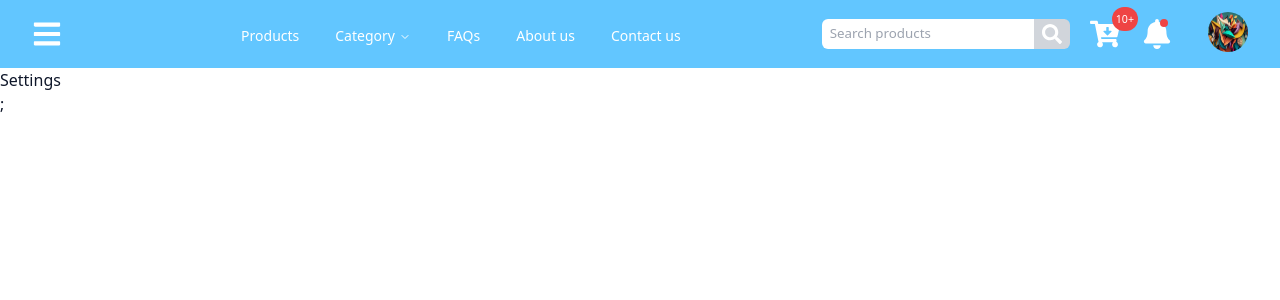
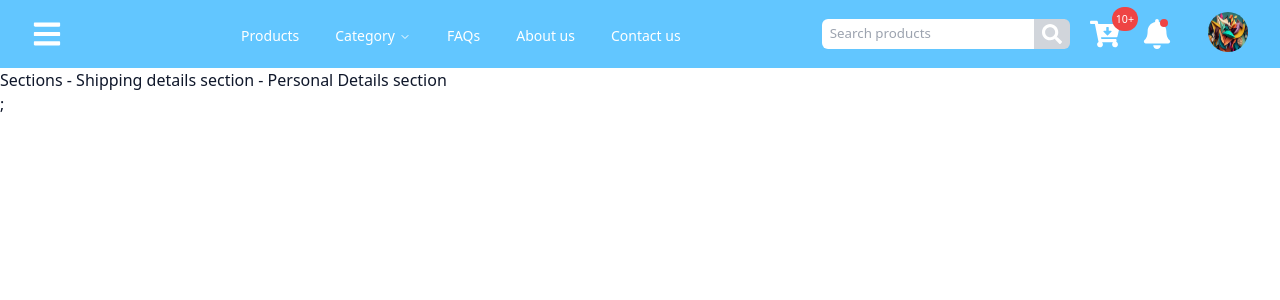
Before and after one commit to chriford-siame/ProdZM, a React (Create React App) app: page /account/settings in a window 1280 px wide. Shown: the top 300 px of the page. Built offline with nearby package versions, Linux system fonts and the light colour scheme.

Commit message:
Add component

```diff
--- a/src/components/Settings/Settings.tsx
+++ b/src/components/Settings/Settings.tsx
@@ -2,6 +2,12 @@ import React from 'react'
 
 export default function Settings() {
   return (
-    <div>Settings</div>
+    <div>
+      Sections
+      - Shipping details section
+      - Personal Details section
+
+    </div>
+
   )
 }
```
